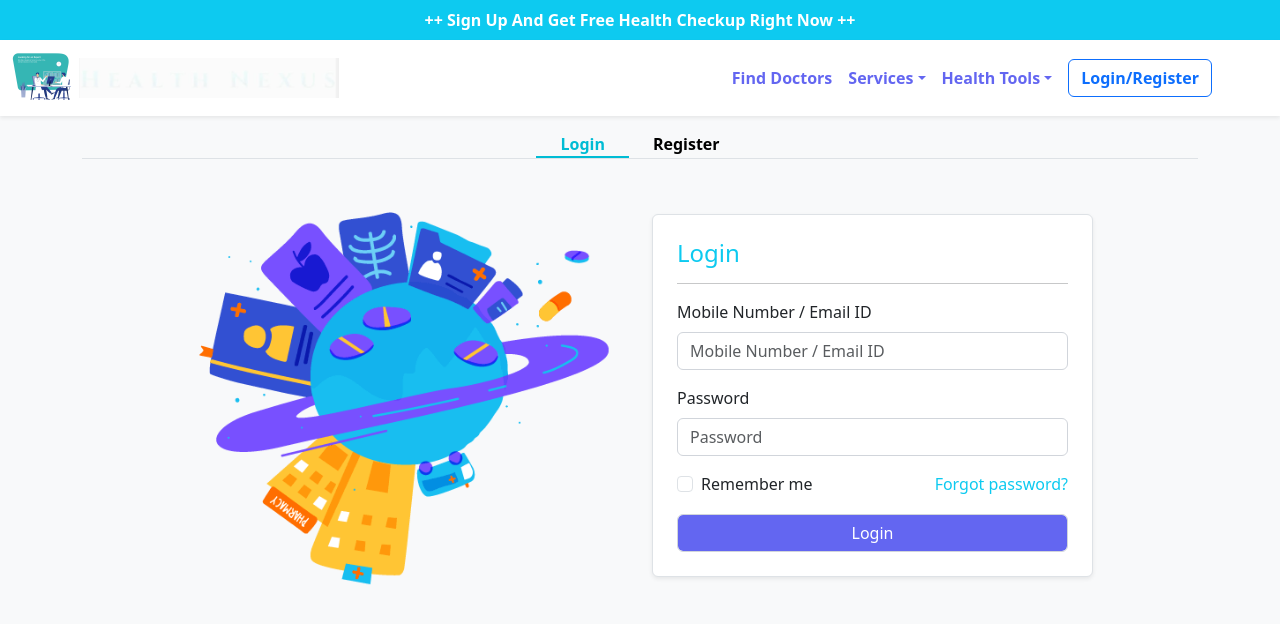
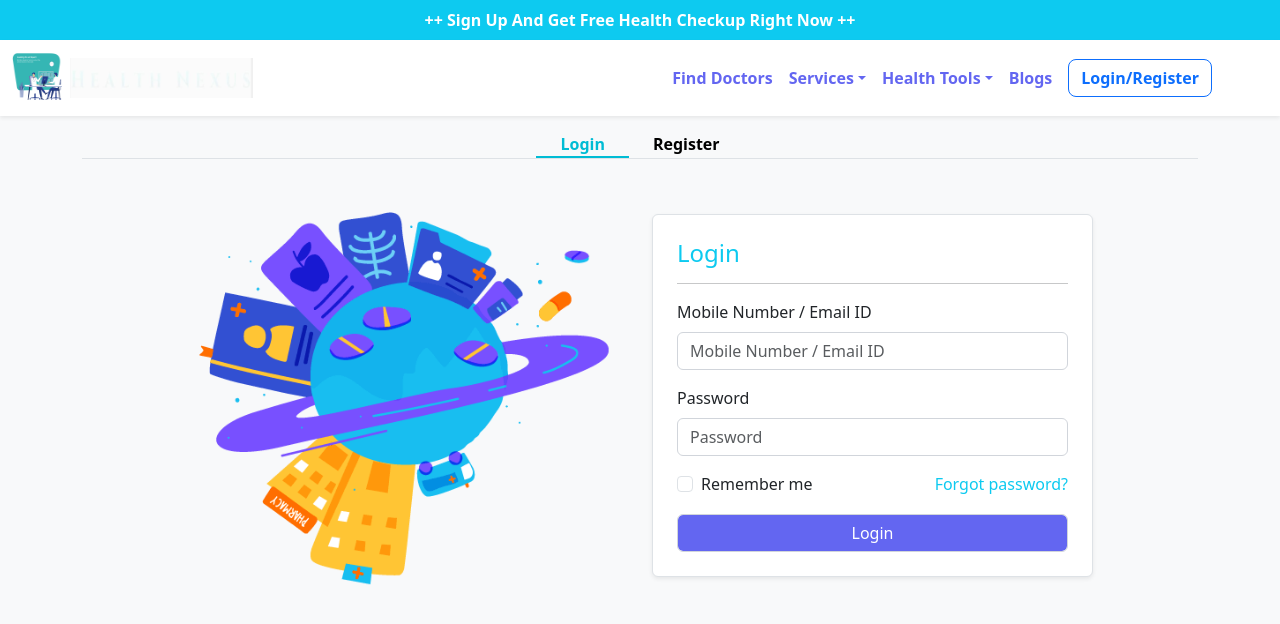
Before and after one commit to Nivesh2003/Healthnexus, a React (Vite) app in the folder frontend/: page /login in a window 1280 px wide. Shown: the top 624 px of the page. Built offline with nearby package versions, Linux system fonts and the light colour scheme.

Commit message:
changes in patient dashborad and nav

```diff
--- a/frontend/src/Elements/Navbar.jsx
+++ b/frontend/src/Elements/Navbar.jsx
@@ -25,8 +25,8 @@ function Navbar() {
                         {/* Logo section */}
                         <Link to={'/'}>
                         <div className="navbar-brand d-flex align-items-center">
-                            <img src={brandImages.rightImg} alt="Logo" className="me-2" style={{height: '50px'}} />
-                            <img src={brandImages.logo} alt="Logo GIF" style={{height: '40px'}} />
+                            <img src={brandImages.rightImg} alt="Logo" className="me-2" style={{height: '50px',width:'50px'}} />
+                            <img src={brandImages.logo} alt="Logo GIF" style={{height: '40px',width:'183px'}} />
                         </div>
                         </Link>
                         {/* Mobile toggle button */}
@@ -62,6 +62,10 @@ function Navbar() {
                                         <li><Link to={'/bmi'} className='dropdown-item'>BMI calculator</Link></li>
                                         <li><Link to={'/bodyfat'} className='dropdown-item'>Body Fat calculator</Link></li>
                                     </ul>
+
+                                </li>
+                                <li className="nav-item">
+                                    <Link className="nav-link text-primary fw-semibold" to="">Blogs</Link>
                                 </li>
 
                                 {/* <li className="nav-item dropdown">
@@ -77,7 +81,7 @@ function Navbar() {
                                 </li> */}
 
                                 <li className='nav-item'>
-                                    <Link to={'/login'} className='fw-semibold btn btn-outline-primary mx-2'>Login/Register</Link>
+                                    <Link to={'/login'} className='fw-semibold rounded-3 btn btn-outline-primary mx-2'>Login/Register</Link>
 
                                 </li>
                             </ul>
--- a/frontend/src/doctor_module/Docsidebar.jsx
+++ b/frontend/src/doctor_module/Docsidebar.jsx
@@ -86,7 +86,7 @@ function Docsidebar() {
   const menuItems = [
     { path: '/doctor-login/doctor-main', label: 'Dashboard', icon: faChartBar },
     { path: '/doctor-login/appointments', label: 'Appointments', icon: faCalendarAlt },
-    { path: '/doctor-login/doctor-records', label: 'Records', icon: faFileAlt },
+    // { path: '/doctor-login/doctor-records', label: 'Records', icon: faFileAlt },
     // { path: '/doctor-login/prescriptions', label: 'Prescriptions', icon: faPills }
   ];
 
--- a/frontend/src/patient_module/PatientMain.jsx
+++ b/frontend/src/patient_module/PatientMain.jsx
@@ -1,10 +1,12 @@
 import React from "react";
 import Sidebar from "./PatientSidebar";
 import { Outlet } from "react-router-dom";
+import Navbar from "../Elements/Navbar";
 
 function PatientMain() {
   return (
     <>
+    <Navbar/>
       {/* Sidebar */}
       <div
         style={{
```
